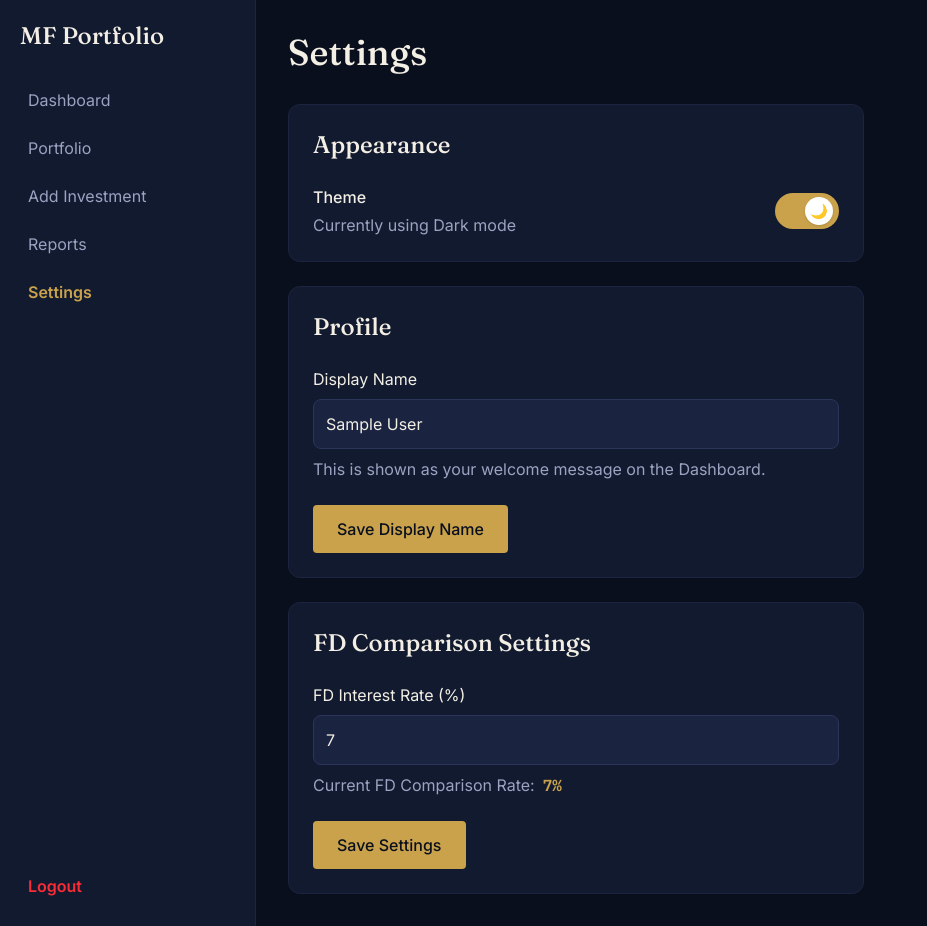
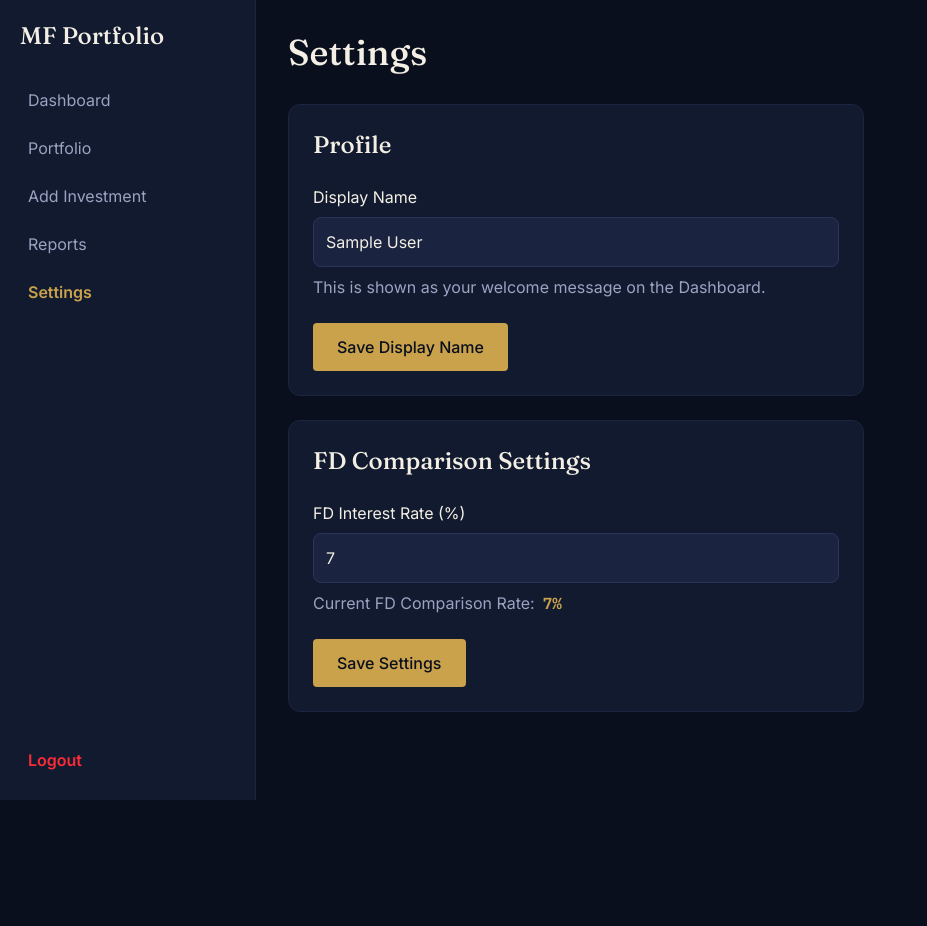
Before and after one commit to singhhimanshu2901/mf-portfolio, a React (Vite) app: page /settings in a window 1280 px wide. Shown: the whole page, without its empty margins (0-927 px from the left). After the commit the page ends 800 px from the top, so only its background shows below. Built offline with nearby package versions, Linux system fonts and the light colour scheme; no server answers; sample sign-in values are in the browser's storage.

Commit message:
ui fix dark

```diff
--- a/src/context/ThemeContext.jsx
+++ /dev/null
@@ -1,68 +0,0 @@
-import { createContext, useContext, useEffect, useState } from "react";
-
-// ======================================
-// Theme Context
-// ======================================
-// Site-wide light/dark mode. We apply a "dark" class on <html> and every
-// page/component reads its colors from CSS variables (see index.css) that
-// flip based on that class. This is far more maintainable than manually
-// adding dark:/light: variants to every single element across the app —
-// change the variable once, every page updates.
-
-const ThemeContext = createContext(null);
-
-const STORAGE_KEY = "theme";
-
-const getInitialTheme = () => {
-  try {
-    const saved = localStorage.getItem(STORAGE_KEY);
-    if (saved === "light" || saved === "dark") {
-      return saved;
-    }
-  } catch (err) {
-    // localStorage unavailable (private browsing etc.) — fall through.
-  }
-
-  // Default to dark, matching this app's original look.
-  return "dark";
-};
-
-export const ThemeProvider = ({ children }) => {
-  const [theme, setTheme] = useState(getInitialTheme);
-
-  useEffect(() => {
-    const root = document.documentElement;
-
-    if (theme === "dark") {
-      root.classList.add("dark");
-    } else {
-      root.classList.remove("dark");
-    }
-
-    try {
-      localStorage.setItem(STORAGE_KEY, theme);
-    } catch (err) {
-      // ignore
-    }
-  }, [theme]);
-
-  const toggleTheme = () => {
-    setTheme((prev) => (prev === "dark" ? "light" : "dark"));
-  };
-
-  return (
-    <ThemeContext.Provider value={{ theme, setTheme, toggleTheme }}>
-      {children}
-    </ThemeContext.Provider>
-  );
-};
-
-export const useTheme = () => {
-  const context = useContext(ThemeContext);
-
-  if (!context) {
-    throw new Error("useTheme must be used within a ThemeProvider");
-  }
-
-  return context;
-};
--- a/src/index.css
+++ b/src/index.css
@@ -1,41 +1,15 @@
 @import "tailwindcss";
 
 /* ======================================
-   Theme Variables
+   Theme Variables — Always Dark
    ======================================
-   Light values live on :root (the default). Dark values override them
-   under .dark (toggled on <html> by ThemeContext). Every page/component
-   uses these via Tailwind's arbitrary-value syntax, e.g.
-   bg-[var(--bg-app)], so the whole site follows a single toggle instead
-   of needing dark:/light: variants hand-added everywhere.
-
-   UI REFRESH: same variable names/structure as before (no component
-   needed to change its wiring), just repainted with the "ledger meets
-   moonlight" palette introduced on the Landing page — ink navy + brass
-   gold in dark mode, warm paper + navy in light mode — instead of the
-   generic slate palette, so the whole app now matches the intro/login
-   flow's identity. --accent replaces the old hardcoded blue-600 used
-   throughout for buttons, active states and chart lines. */
+   Per request: the whole app should always look exactly like the
+   Landing page (ink navy + brass gold), with no light mode. There is
+   now only ONE set of values (no :root vs .dark split) — every
+   page/component keeps using the same var(--bg-app) etc. references,
+   they just always resolve to the same colors now. */
 
 :root {
-  --bg-app: #f6f3ea;
-  --bg-surface: #ffffff;
-  --bg-surface-2: #efe9d8;
-  --bg-surface-3: #e2d9bd;
-  --text-primary: #14192b;
-  --text-secondary: #5b6178;
-  --border-color: #e2dcc8;
-  --border-color-strong: #cfc6a8;
-
-  --accent: #a9822f;
-  --accent-hover: #8f6c22;
-  --accent-soft: #a9822f1a;
-  --accent-text: #ffffff;
-  --gain: #2f8f5e;
-  --loss: #c1503d;
-}
-
-.dark {
   --bg-app: #0a0f1e;
   --bg-surface: #121a30;
   --bg-surface-2: #1a2340;
@@ -60,12 +34,11 @@ body {
   background: var(--bg-app);
   color: var(--text-primary);
   font-family: "Inter", sans-serif;
-  transition: background-color 0.2s ease, color 0.2s ease;
 }
 
 /* ======================================
-   Type utilities (used across Landing/Login/Register and now the rest
-   of the app for headings and numeric/data figures)
+   Type utilities (Landing, Login, Register, and now the rest of the
+   app for headings and numeric/data figures)
    ====================================== */
 
 .font-display {
--- a/src/main.jsx
+++ b/src/main.jsx
@@ -3,14 +3,16 @@ import { createRoot } from "react-dom/client";
 import { BrowserRouter } from "react-router-dom";
 import "./index.css";
 import App from "./App";
-import { ThemeProvider } from "./context/ThemeContext";
+
+// NOTE: ThemeProvider (light/dark toggle) removed — the app is now
+// always dark navy + gold to match the Landing page, so there's nothing
+// to toggle. See src/context/ThemeContext.jsx (no longer used, kept in
+// case you want to reintroduce a toggle later — safe to delete).
 
 createRoot(document.getElementById("root")).render(
   <StrictMode>
-    <ThemeProvider>
-      <BrowserRouter>
-        <App />
-      </BrowserRouter>
-    </ThemeProvider>
+    <BrowserRouter>
+      <App />
+    </BrowserRouter>
   </StrictMode>
 );
--- a/src/pages/Settings.jsx
+++ b/src/pages/Settings.jsx
@@ -1,7 +1,6 @@
 import { useEffect, useState } from "react";
 
 import Sidebar from "../components/Sidebar";
-import { useTheme } from "../context/ThemeContext";
 import {
   getCurrentUser,
   waitForAuth,
@@ -9,8 +8,6 @@ import {
 } from "../services/authService";
 
 export default function Settings() {
-  const { theme, toggleTheme } = useTheme();
-
   // ==============================
   // FD Rate (unchanged behavior)
   // ==============================
@@ -71,44 +68,6 @@ export default function Settings() {
 
       <div className="flex-1 p-8">
         <h1 className="font-display text-4xl mb-8">Settings</h1>
-
-        {/* ============================== */}
-        {/* Appearance */}
-        {/* ============================== */}
-
-        <div
-          className="p-6 rounded-xl max-w-xl mb-6 border"
-          style={{ background: "var(--bg-surface)", borderColor: "var(--border-color)" }}
-        >
-          <h2 className="font-display text-2xl mb-6">Appearance</h2>
-
-          <div className="flex items-center justify-between">
-            <div>
-              <p className="font-medium">Theme</p>
-              <p style={{ color: "var(--text-secondary)" }} className="mt-1">
-                Currently using {theme === "dark" ? "Dark" : "Light"} mode
-              </p>
-            </div>
-
-            <button
-              onClick={toggleTheme}
-              className="relative w-16 h-9 rounded-full transition-colors"
-              style={{
-                background: theme === "dark" ? "var(--accent)" : "var(--bg-surface-3)"
-              }}
-              aria-label="Toggle light/dark mode"
-            >
-              <span
-                className="absolute top-1 w-7 h-7 rounded-full bg-white shadow transition-transform flex items-center justify-center text-sm"
-                style={{
-                  transform: theme === "dark" ? "translateX(30px)" : "translateX(2px)"
-                }}
-              >
-                {theme === "dark" ? "🌙" : "☀️"}
-              </span>
-            </button>
-          </div>
-        </div>
 
         {/* ============================== */}
         {/* Display Name */}
```
